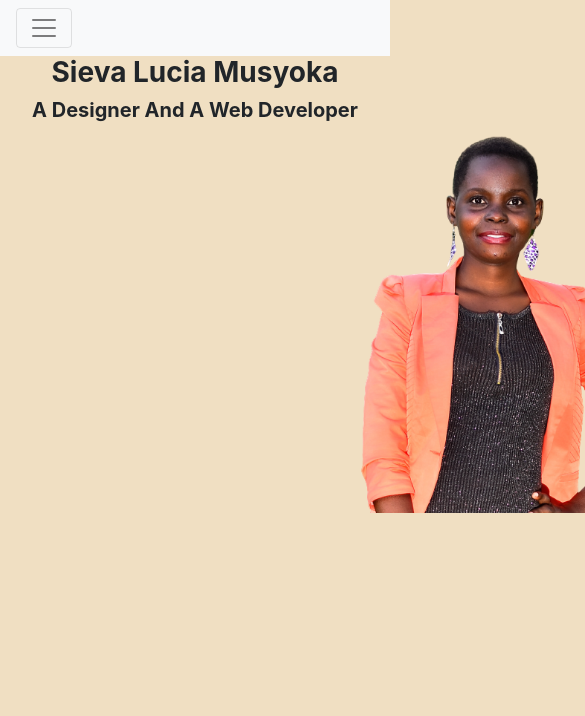
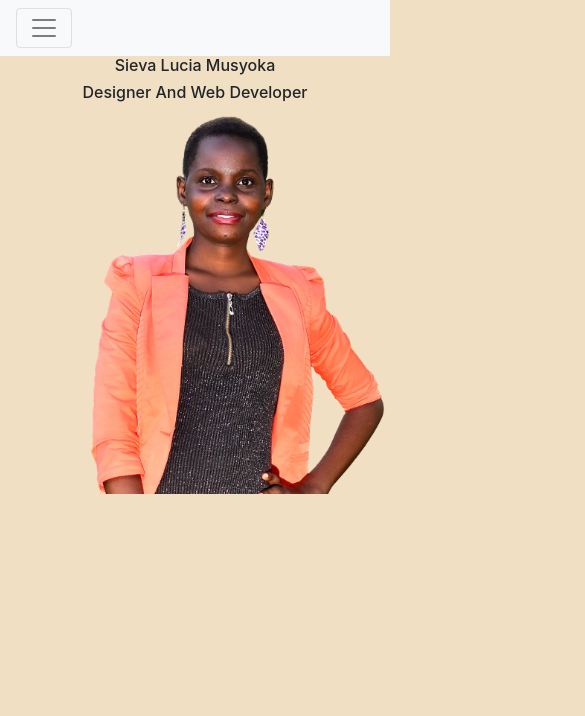
Before and after one commit to Sieva-cmd/Portofolio, a plain HTML site: page index.html in a window 390 px wide. Shown: the top 716 px of the page, 585 px wide, since content can reach past the window. Drawn offline with nearby package versions, Linux system fonts and the light colour scheme.

Commit message:
make the page responsive

```diff
--- a/index.css
+++ b/index.css
@@ -14,15 +14,39 @@
 .navbar ul li a:hover{
     color: yellow;
 }
-.container{
-    display: flex;
-    align-items: center;
+
+
+
+@media only screen and (max-width: 480px) {
+    *{
+        overflow-x: hidden;
+    }
+    img {
+        margin-left: 30px;
+      width: 100%;
+    }
+    .container h3, h5{
+        text-align: center;
+        font-size: 16px;
+    }
+  }
+  @media only screen and (max-width: 1280px)
+  {
+    .navbar ul{
+        margin-left: 400px;
+    }
+  }
+  @media screen
+  and (min-width:1024px)
+  and (min-device-width: 1200px)
+  and (max-device-width: 1600px)
+  and (-webkit-min-device-pixel-ratio: 1) {
+    img {
+        margin-left: 300px;
+        margin-bottom: 100px;
+    }
+    .container h3, h5{
+        text-align: center;
+
+    }
 }
-.container h3, h5{
-    text-align: center;
-    font-weight: bold;
-}
-.container img{
-    margin-left: 300px;
-    margin-bottom: 200px;
-}
--- a/index.html
+++ b/index.html
@@ -33,18 +33,11 @@
             </div>
         </div>
     </nav>
-    <Div class="container">
-        <Div class="row">
-            <Div class="col-md-12">
-                <h3>Sieva Lucia Musyoka</h3>
-                <h5>A Designer And A Web Developer</h5>
-
-            </Div>
-            <Div class="col-md-12">
-                <img src="images/_DSC2588-removebg-preview (2).png" class="img-fluid" alt="Responsive image">
-            </Div>
-        </Div>
-    </Div>
+</Div>
+<Div class="container">
+    <h3>Sieva Lucia Musyoka</h3>
+    <h5>Designer And Web Developer</h5>
+    <img src="images/_DSC2588-removebg-preview (2).png" class=".img-fluid" alt="Responsive image">
 </Div>
 
 
```
